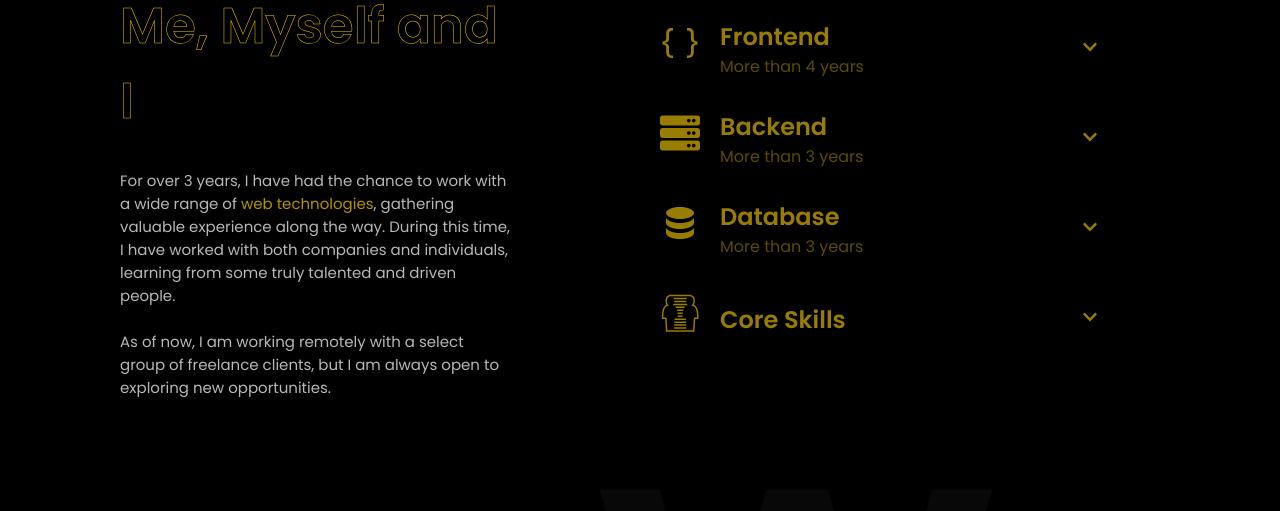
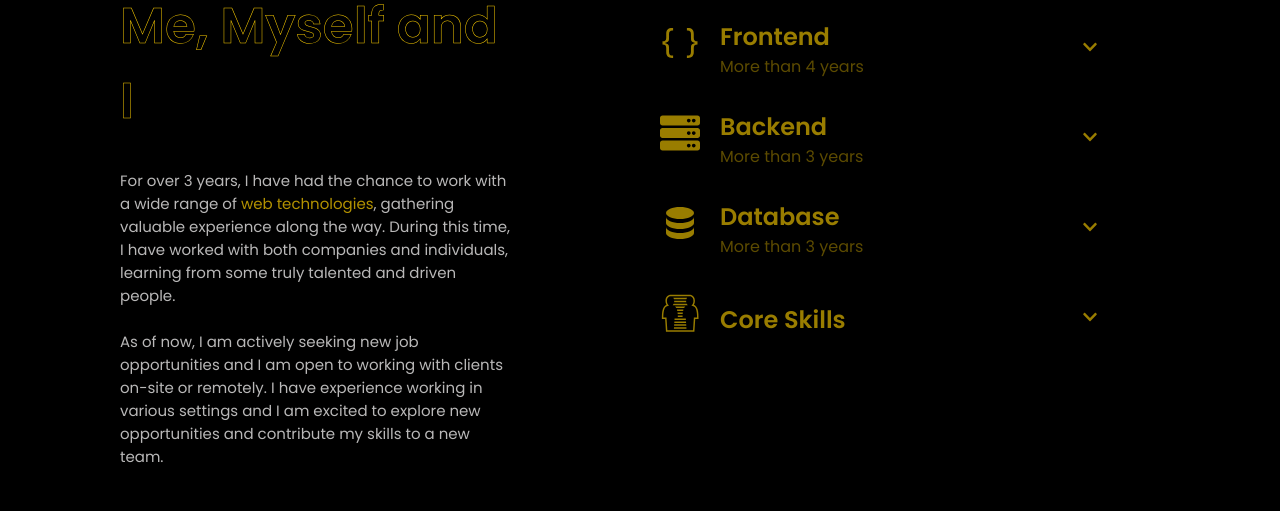
Before and after one commit to devmarcuz/Otunba-Portfolio, a React (Create React App) app: page / in a window 1280 px wide. Shown: the part 1540-2051 px from the top of the page. Built offline with nearby package versions, Linux system fonts and the light colour scheme.

Commit message:
Update About.js

```diff
--- a/src/components/About.js
+++ b/src/components/About.js
@@ -96,8 +96,7 @@ const About = () => {
   During this time, I have worked with both companies and individuals, learning
   from some truly talented and driven people.
   <br /><br />
-  As of now, I am working remotely with a select group of freelance clients, but
-  I am always open to exploring new opportunities.
+  As of now, I am actively seeking new job opportunities and I am open to working with clients on-site or remotely. I have experience working in various settings and I am excited to explore new opportunities and contribute my skills to a new team.
 </p>
       </div>
       <div className="right-content">
```
